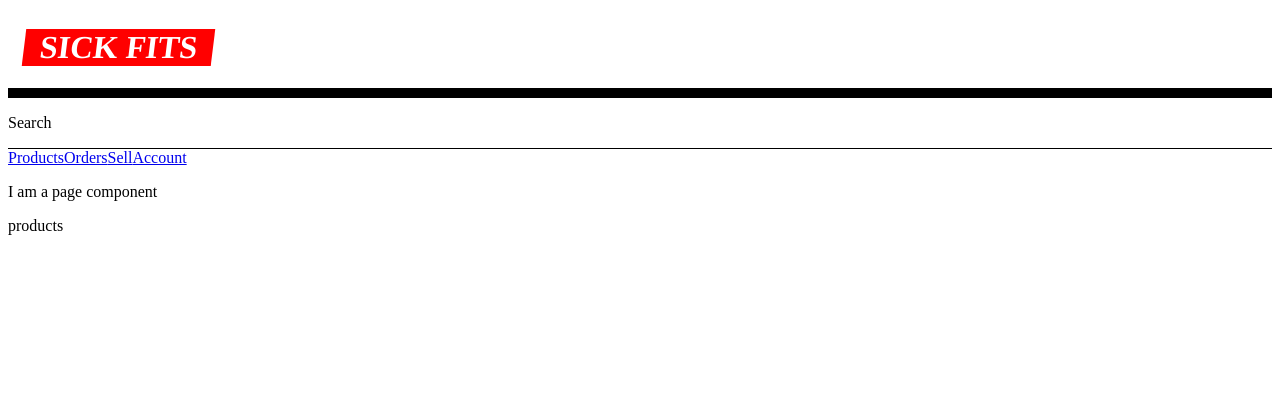
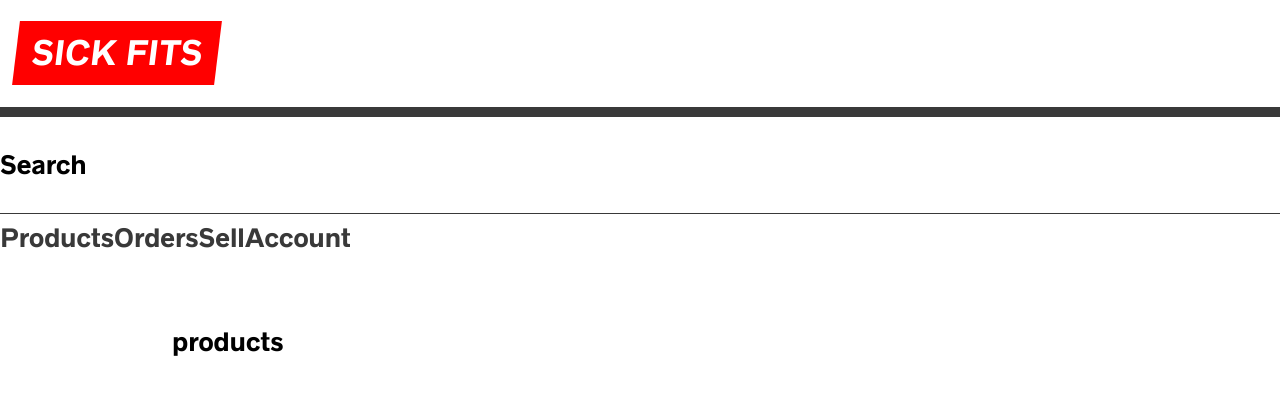
Before and after one commit to Owen5e/Advanced-React, a Next.js app in the folder sick-fits/frontend/: page /products in a window 1280 px wide. Shown: the top 394 px of the page. Built offline with nearby package versions, Linux system fonts and the light colour scheme.

Commit message:
global styles and layout styles

```diff
--- a/sick-fits/frontend/components/Page.js
+++ b/sick-fits/frontend/components/Page.js
@@ -1,12 +1,62 @@
 import PropTypes from 'prop-types';
+import styled, { createGlobalStyle } from 'styled-components';
 import Header from './Header';
+
+const GlobalStyles = createGlobalStyle`
+@font-face{
+  font-family: 'radnika_next';
+  src: url('/static/radnikanext-medium-webfont.woff2') format('woff2');
+  font-weight: normal;
+  font-style: normal;
+}
+html{
+  --red: #ff0000;
+  --black: #393939;
+  --grey: #3A3A3A;
+  --lightGrey: #E1E1E1;
+  --offWhite: #EDEDED;
+  --maxWidth: 1000px;
+  --bs:'0 12px 24px 0 rgba(0, 0, 0, 0.09)';
+  box-sizing: border-box;
+}
+
+*, *::before, *::after{
+  box-sizing: inherit;
+}
+
+body{
+  font-family: 'radnika_next', system-ui, -apple-system, BlinkMacSystemFont, 'Segoe UI', Roboto, Oxygen, Ubuntu, Cantarell, 'Open Sans', 'Helvetica Neue', sans-serif;
+  padding: 0;
+  margin: 0;
+  font-size: 1.5rem;
+  line-height:2 ;
+
+}
+a{
+  text-decoration: none;
+  color: var(--black);
+}
+a:hover{
+  text-decoration: underline;
+}
+
+button{
+  font-family:'radnika_next' system-ui, -apple-system, BlinkMacSystemFont, 'Segoe UI', Roboto, Oxygen, Ubuntu, Cantarell, 'Open Sans', 'Helvetica Neue', sans-serif;
+}
+`;
+
+const InnerStyles = styled.div`
+  max-width: var(--maxWidth);
+  margin: 0 auto;
+  padding: 2rem;
+`;
 
 export default function Page({ children }) {
   return (
     <div>
+      <GlobalStyles />
       <Header />
-      <p>I am a page component</p>
-      {children}
+      <InnerStyles>{children}</InnerStyles>
     </div>
   );
 }
```
